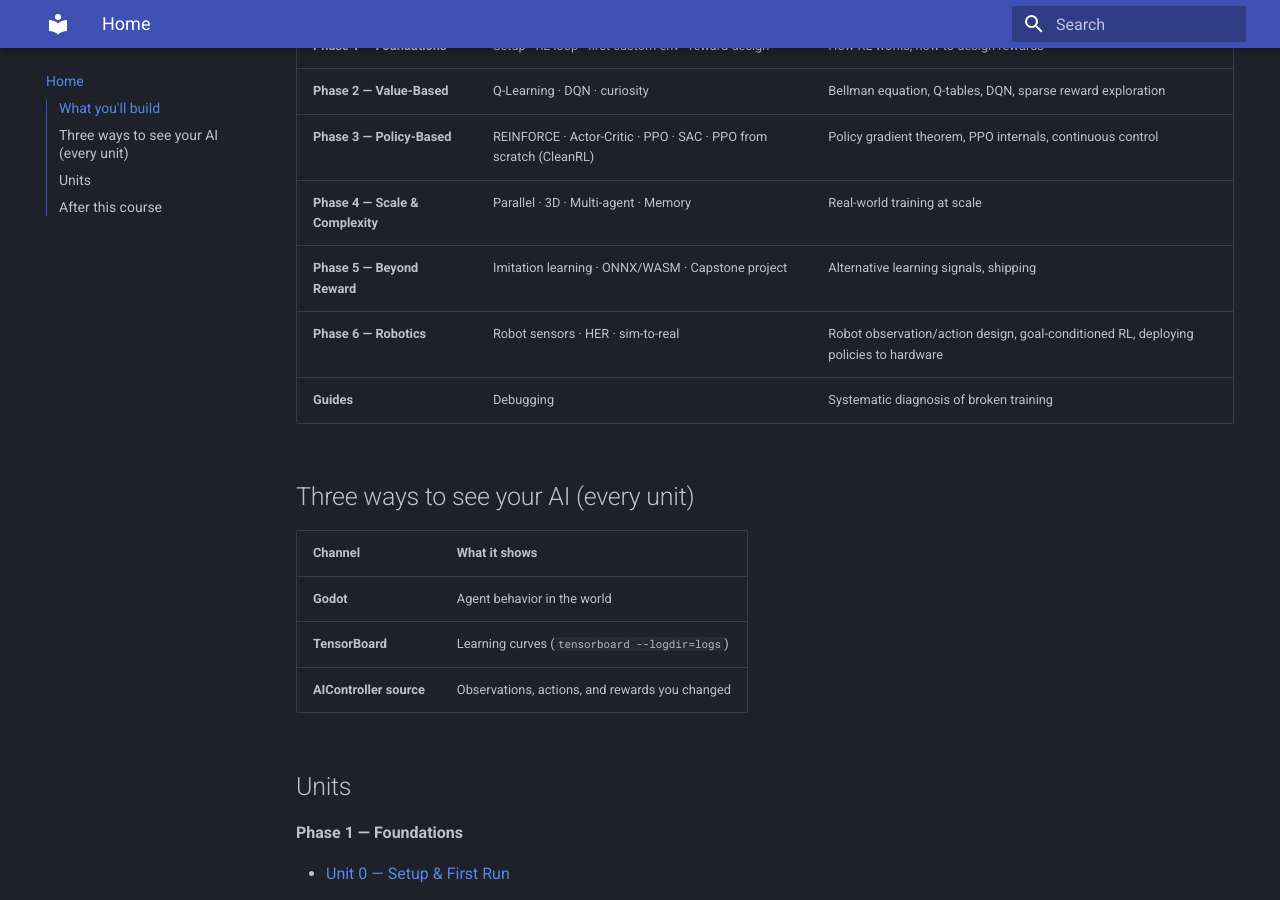
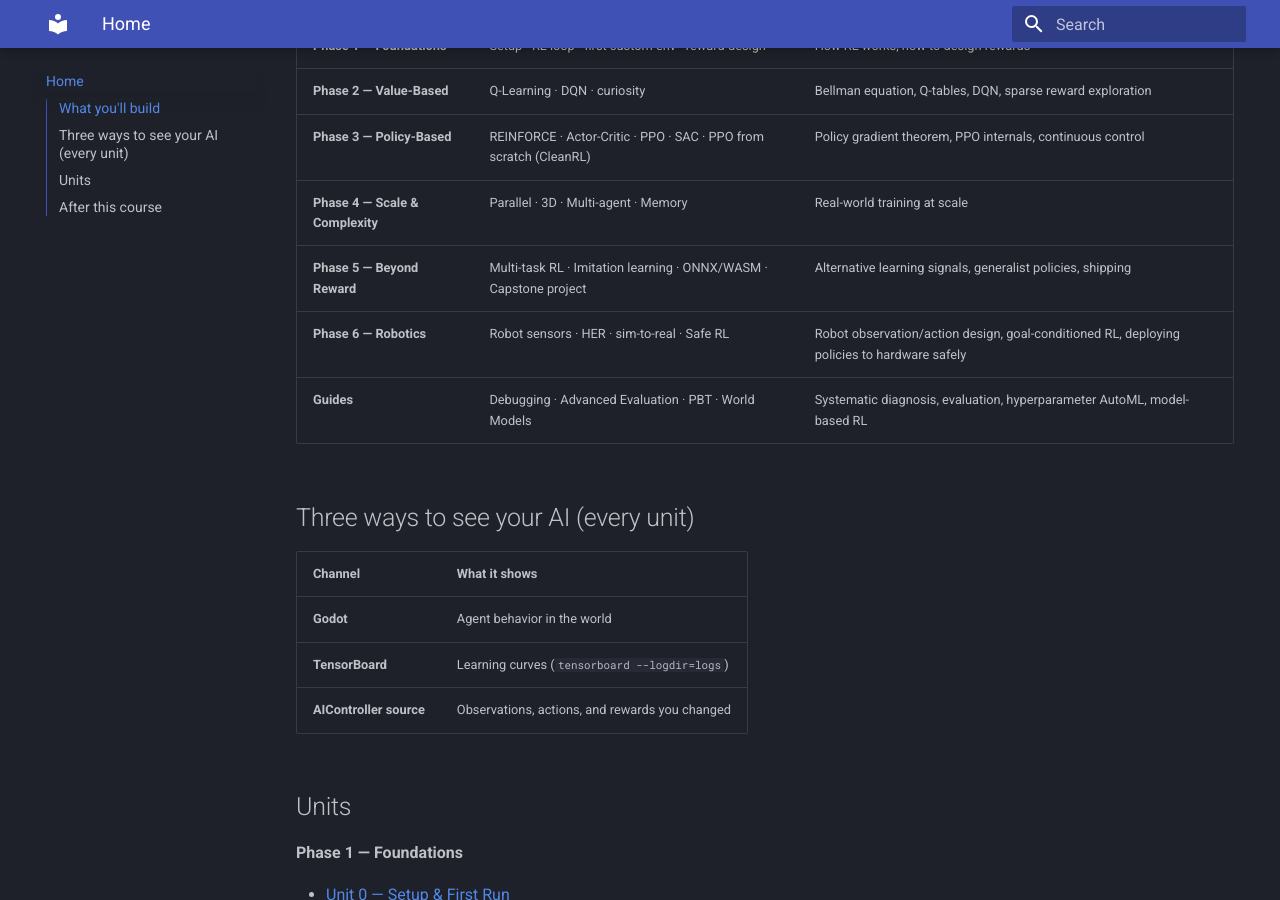
Before and after one commit to minigraphx/godot-rl-course, an MkDocs documentation site: the page built from content/index.md, in a window 1280 px wide and 900 px high, scrolled down 367 px. Built offline with MkDocs 1.6.1 and Material for MkDocs 9.7.7, drawn with Linux system fonts in a browser that asks for light colours; some of the changed text lies outside the part shown.

Commit message:
chore: wire new units into navigation (index, mkdocs nav, cross-links)
- index.md: add new units to phase table and TOC
- unit-09.md (Imitation Learning): change ← link to Multi-Task RL
- unit-hierarchical.md: change → link to Multi-Task RL
- unit-multitask.md: add → Imitation Learning forward link
- unit-sim-to-real.md: chain to Safe RL / Constrained MDPs
- unit-evaluation.md: chain to Population-Based Training

mkdocs build --strict passes.

```diff
--- a/content/index.md
+++ b/content/index.md
@@ -10,9 +10,9 @@
 | **Phase 2 — Value-Based** | Q-Learning · DQN · curiosity | Bellman equation, Q-tables, DQN, sparse reward exploration |
 | **Phase 3 — Policy-Based** | REINFORCE · Actor-Critic · PPO · SAC · PPO from scratch (CleanRL) | Policy gradient theorem, PPO internals, continuous control |
 | **Phase 4 — Scale & Complexity** | Parallel · 3D · Multi-agent · Memory | Real-world training at scale |
-| **Phase 5 — Beyond Reward** | Imitation learning · ONNX/WASM · Capstone project | Alternative learning signals, shipping |
-| **Phase 6 — Robotics** | Robot sensors · HER · sim-to-real | Robot observation/action design, goal-conditioned RL, deploying policies to hardware |
-| **Guides** | Debugging | Systematic diagnosis of broken training |
+| **Phase 5 — Beyond Reward** | Multi-task RL · Imitation learning · ONNX/WASM · Capstone project | Alternative learning signals, generalist policies, shipping |
+| **Phase 6 — Robotics** | Robot sensors · HER · sim-to-real · Safe RL | Robot observation/action design, goal-conditioned RL, deploying policies to hardware safely |
+| **Guides** | Debugging · Advanced Evaluation · PBT · World Models | Systematic diagnosis, evaluation, hyperparameter AutoML, model-based RL |
 
 ## Three ways to see your AI (every unit)
 
@@ -58,6 +58,7 @@
 
 **Phase 5 — Beyond Reward**
 
+- [Multi-Task RL](unit-multitask.md)
 - [Unit 9 — Imitation Learning](unit-09.md)
 - [Offline RL](unit-offline-rl.md)
 - [Unit 10 — Ship Your Brain](unit-10.md)
@@ -68,11 +69,14 @@
 - [Robot Observations & Sensors](unit-robotics.md)
 - [Goal-Conditioned RL & HER](unit-her.md)
 - [Sim-to-Real Transfer](unit-sim-to-real.md)
+- [Safe RL / Constrained MDPs](unit-safe-rl.md)
 
 **Guides**
 
 - [Debugging RL Training](unit-debugging.md)
 - [Advanced Evaluation](unit-evaluation.md)
+- [Population-Based Training](unit-pbt.md)
+- [World Models / DreamerV3](unit-world-models.md)
 
 ## After this course
 
```
Also changed, not shown: content/unit-09.md (+1 -1 lines), content/unit-evaluation.md (+3 -1 lines), content/unit-hierarchical.md (+1 -1 lines), content/unit-multitask.md (+2 -2 lines), content/unit-sim-to-real.md (+2 -2 lines).
